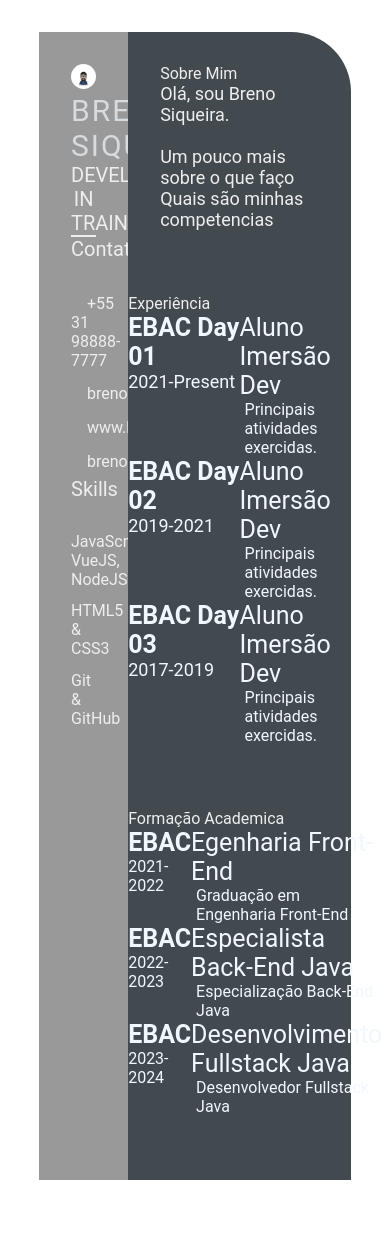
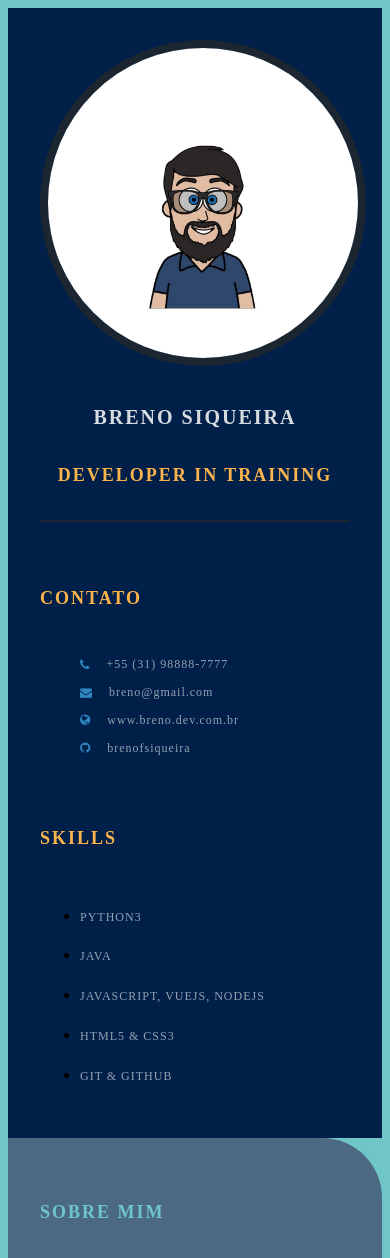
Before and after one commit to brenofsiqueira/brenofsiqueira.github.io, a plain HTML site: page index.html in a window 390 px wide. Shown: the top 1258 px of the page. Before the commit the page ends 1212 px from the top, so only its background shows below. Drawn offline with Linux system fonts and the light colour scheme.

Commit message:
feature: css style

```diff
--- a/index.html
+++ b/index.html
@@ -1,21 +1,23 @@
 <!DOCTYPE html>
 <html lang="en">
-
 <head>
-
     <meta charset="UTF-8">
     <meta http-equiv="X-UA-Compatible" content="IE=edge">
     <meta name="viewport" content="width=device-width, initial-scale=1.0">
+    <title>Breno Siqueira CV</title>
 
-    <title>Breno Siqueira CV</title>
+    <link rel="preconnect" href="https://fonts.googleapis.com">
+    <link rel="preconnect" href="https://fonts.gstatic.com" crossorigin>
+    <link href="https://fonts.googleapis.com/css2?family=Roboto:ital,wght@0,100;0,300;0,400;0,700;1,100;1,300;1,400;1,700&display=swap" rel="stylesheet">
+
+    <link rel="stylesheet" href="https://cdnjs.cloudflare.com/ajax/libs/font-awesome/4.7.0/css/font-awesome.min.css">
 
     <link rel="stylesheet" href="style.css">
 </head>
-
 <body>
     <main class="resume-contents">
         <section class="left-section">
-            <div class="left-section-contents">
+            <div class="left-section-content">
                 <div class="profile">
                     <img class="profile-image" src="img/profile-image.jpg" alt="Profile image">
                     <p class="name">Breno Siqueira</p>
@@ -24,11 +26,11 @@
                 <div class="contact-info">
                     <p class="left-title">Contato</p>
                     <ul>
-                        <li><i class="fa fa-phone"></i>+55 31 98888-7777
+                        <li><i class="fa fa-phone"></i>+55 (31) 98888-7777
                         </li>
                         <li><i class="fa fa-envelope"></i>breno@gmail.com
                         </li>
-                        <li><i class="fa fa-globe"></i>www.brenosiqueira.com
+                        <li><i class="fa fa-globe"></i>www.breno.dev.com.br
                         </li>
                         <li><i class="fa fa-github"></i>brenofsiqueira
                         </li>
@@ -37,15 +39,11 @@
                 <div class="skills">
                     <p class="left-title">Skills</p>
                     <ul>
-                        <li>
-                            <p>JavaScript, VueJS, NodeJS</p>
-                        </li>
-                        <li>
-                            <p>HTML5 & CSS3</p>
-                        </li>
-                        <li>
-                            <p>Git & GitHub</p>
-                        </li>
+                        <li><p>Python3</p></li>
+                        <li><p>Java</p></li>
+                        <li><p>JavaScript, VueJS, NodeJS</p></li>
+                        <li><p>HTML5 & CSS3</p></li>
+                        <li><p>Git & GitHub</p></li>
                     </ul>
                 </div>
             </div>
@@ -56,84 +54,80 @@
                 <section class="about gap">
                     <div class="right-title">Sobre Mim</div>
                     <p class="about-me-contents">
-                        Olá, sou Breno Siqueira.<br>
-                        <br> Um pouco mais sobre o que faço
-                        <br> Quais são minhas competencias
+                        Olá Sou o Breno Siqueira.<br>
+                        <br> Sou um desenvolvedor em treinamento, buscando sempre aprender e aprimorar meu portifólio.
+                        <br> Desvolvedor Front e Back-End em aprendizagem, cada dia aprendendo um pouco mais.
                     </p>
                 </section>
-            </div>
+
                 <section class="experience gap">
-                <div class="right-title">Experiência</div>
+                    <div class="right-title">Experiencia</div>
                     <div class="experience-contents">
                         <div class="exp-left">
-                        <p class="exp-company-name">EBAC Day 01</p>
+                            <p class="exp-company-name">EBAC</p>
                             <p class="exp-time-period">2021-Present</p>
                         </div>
                         <div class="exp-right">
-                        <p class="exp-position">Aluno Imersão Dev</p>
+                            <p class="exp-position">Engenharia Front-End</p>
                             <p class="exp-desc">
-                            Principais atividades exercidas.
+                                Graduação em Engenharia Front-End
                             </p>
                         </div>
+                    </div>
+                    <div class="experience-contents">
                         <div class="exp-left">
-                        <p class="exp-company-name">EBAC Day 02</p>
-                        <p class="exp-time-period">2019-2021</p>
+                            <p class="exp-company-name">EBAC</p>
+                            <p class="exp-time-period">2018-2021</p>
                         </div>
                         <div class="exp-right">
-                        <p class="exp-position">Aluno Imersão Dev</p>
+                            <p class="exp-position">Especialista Back-End Java</p>
                             <p class="exp-desc">
-                            Principais atividades exercidas.
+                                Escialização Back-End Java
                             </p>
                         </div>
+                    </div>
+                    <div class="experience-contents">
                         <div class="exp-left">
-                        <p class="exp-company-name">EBAC Day 03</p>
-                        <p class="exp-time-period">2017-2019</p>
+                            <p class="exp-company-name">EBAC</p>
+                            <p class="exp-time-period">2017-2018</p>
                         </div>
                         <div class="exp-right">
-                        <p class="exp-position">Aluno Imersão Dev</p>
+                            <p class="exp-position">Desenvolvedor Fullstack Java</p>
                             <p class="exp-desc">
-                            Principais atividades exercidas.
+                                Graduação Fullstack Java
                             </p>
                         </div>
                     </div>
                 </section>
-            <section class="education gap">
-                <div class="right-title">Formação Academica</div>
-                <div class="education-contents">
-                    <div class="education-left">
-                        <p class="education-school-name">EBAC</p>
-                        <p class="education-time-period">2021-2022</p>
+                <section class="awards gap">
+                    <div class="right-title">Cursos</div>
+                    <div class="awards-contents">
+                        <div class="awards-left">
+                            <p class="awards-company-name">EBAC</p>
+                            <p class="awards-time-period">Julho de 2021</p>
                         </div>
-                    <div class="education-right">
-                        <p class="education-subject">Egenharia Front-End</p>
-                        <p class="education-desc">
-                            Graduação em Engenharia Front-End
+                        <div class="awards-right">
+                            <p class="awards-name">Curso de UI/UX</p>
+                            <p class="awards-desc">
+                                Curso UI/UX feito na EBAC no ano de 2021
                             </p>
                         </div>
-                    <div class="education-left">
-                        <p class="education-school-name">EBAC</p>
-                        <p class="education-time-period">2022-2023</p>
                     </div>
-                    <div class="education-right">
-                        <p class="education-subject">Especialista Back-End Java</p>
-                        <p class="education-desc">
-                            Especialização Back-End Java
-                        </p>
+                    <div class="awards-contents">
+                        <div class="awards-left">
+                            <p class="awards-company-name">EBAC</p>
+                            <p class="awards-time-period">Junho de 2020</p>
                         </div>
-                    <div class="education-left">
-                        <p class="education-school-name">EBAC</p>
-                        <p class="education-time-period">2023-2024</p>
-                    </div>
-                    <div class="education-right">
-                        <p class="education-subject">Desenvolvimento Fullstack Java</p>
-                        <p class="education-desc">
-                            Desenvolvedor Fullstack Java
+                        <div class="awards-right">
+                            <p class="awards-name">Curso de Phyton</p>
+                            <p class="awards-desc">
+                                Curso Phyton feito na EBAC no ano de 2020
                             </p>
                         </div>
                     </div>
                 </section>
+            </div>
         </section>
     </main>
 </body>
-
 </html>
--- a/style.css
+++ b/style.css
@@ -1,9 +1,14 @@
+style.css
 * {
     margin: 0;
     padding: 0;
     box-sizing: border-box;
     list-style: none;
     font-family: 'Roboto', sans-serif;
+}
+
+body {
+    background-color: #70c6c7;
 }
 
 .resume-contents {
@@ -17,28 +22,29 @@
 .left-section {
     grid-column: span 2;
     height: 100%;
-    background-color: #999999;
+    background-color: #00204A;
 }
 
 .right-section {
     grid-column: span 5;
     height: 100%;
-    background-color: #424a50;
+    background-color: #4B6982;
     border-radius: 0px 60px 0px 0px;
 }
 
-.left-section-contents{
+.left-section-content{
     padding: 2rem 2rem;
 }
 
 .profile {
     width: 100%;
-    border-bottom: 2px solid #eeeeee;
+    border-bottom: 2px solid #1B2631;
 }
 
 .profile .profile-image {
     width: 100%;
-    border-radius: 100%;
+    border-radius: 50%;
+    border: 8px solid #1B2631;
 }
 
 .name {
@@ -46,19 +52,31 @@
     font-size: 30px;
     letter-spacing: 2px;
     text-transform: uppercase;
+    text-align: center;
+    font-weight: bold;
+    padding: 1rem 0;
 }
 
 .profession {
-    color: #eeeeee;
+    color: #FDB44B;
     font-size: 20px;
     text-transform: uppercase;
     text-align: center;
+    letter-spacing: 2px;
+    font-weight: bold;
+    padding-bottom: 1rem;
 }
 
 /* .contact-info { border-bottom: 2px solid #1B2631; } */
 .left-title {
-    color: #eeeeee;
+    color: #FDB44B;
     font-size: 20px;
+    letter-spacing: 2px;
+    text-transform: uppercase;
+    font-weight: bold;
+    display: flex;
+    align-items: center;
+    padding-top: 3rem;
 }
 
 .contact-info ul {
@@ -68,14 +86,18 @@
 .contact-info ul li,
 .references ul li {
     padding: .4rem 0;
-    color: #eeeeee;
+    display: flex;
+    align-items: center;
+    color: #d6dbdfaf;
+    letter-spacing: 1px;
+    font-size: 18px;
 }
 
 .contact-info ul li i,
 .references ul li i {
     padding-right: 1rem;
     font-size: 18px;
-    color: #eeeeee;
+    color: #2E86C1;
 }
 
 .skills ul {
@@ -83,15 +105,46 @@
 }
 .skills ul li p {
     padding: .4rem 0;
-    color: #eeeeee;
+    color: #d6dbdfaf;
+    font-size: 18px;
+    letter-spacing: 1px;
+    display: flex;
+    align-items: center;
+    text-transform: uppercase;
 }
+
+.referance-name {
+    padding-top: 1.5rem;
+    padding-bottom: .4rem;
+    font-size: 18px;
+    color: #F9E79F;
+    letter-spacing: 1px;
+    text-transform: uppercase;
+}
+
+.referance-profession {
+    font-size: 16px;
+    color: #d6dbdfaf;
+    letter-spacing: 1px;
+    /* text-transform: uppercase; */
+    padding-bottom: .4rem;
+}
+
 
 .right-section-contents {
     padding: 2rem 2rem;
 }
 
 .right-title {
-    color: #eeeeee;
+    color: #70C6C7;
+    font-size: 40px;
+    letter-spacing: 2px;
+    text-transform: uppercase;
+    font-weight: bold;
+    display: flex;
+    align-items: center;
+    padding: 2rem 0;
+    position: relative;
 }
 
 .gap {
@@ -99,7 +152,9 @@
 }
 .about-me-contents {
     font-size: 18px;
-    color: #eeeeee;
+    letter-spacing: 1px;
+    line-height: 2rem;
+    color: #F1F8FD;
 }
 
 .experience-contents,
@@ -116,23 +171,124 @@
 .awards-company-name {
     font-size: 25px;
     font-weight: bold;
+    text-transform: uppercase;
+    letter-spacing: 1px;
+    color: #FDB44B;
+    padding-bottom: .4rem;
 }
 
 .exp-time-period,
 .educationp-time-period,
 .awards-time-period {
     font-size: 18px;
+    letter-spacing: 1px;
+    line-height: 2rem;
 }
 
 .exp-position,
 .education-subject,
 .awards-name {
     font-size: 25px;
+    font-weight: bold;
+    text-transform: uppercase;
+    letter-spacing: 1px;
+    color: #FDB44B;
+    padding-bottom: .4rem;
 }
 
 .exp-desc,
 .education-desc,
 .awards-desc {
     font-size: 16px;
+    letter-spacing: 1px;
+    line-height: 1.5rem;
+    border-left: 3px solid #a5a3a3;
     padding-left: 5px;
 }
+
+/* Media queries */
+@media screen and (max-width:780px) {
+    .experience-contents,
+    .education-contents,
+    .awards-contents {
+        grid-template-columns: repeat(1, 1fr);
+    }
+}
+
+@media screen and (max-width:780px) {
+    .left-section {
+        grid-column: span 3;
+    }
+
+    .right-section {
+        grid-column: span 4;
+    }
+
+}
+
+@media screen and (max-width:1200px) {
+    .resume-contents {
+        grid-template-columns: repeat(1, 1fr);
+    }
+}
+
+@media screen and (max-width:390px) {
+    .resume-contents {
+        width: 100%;
+        margin: 0 auto;
+    }
+
+    .name {
+        font-size: 20px;
+    }
+
+    .profession {
+        font-size: 18px;
+    }
+
+    .left-title {
+        font-size: 18px;
+    }
+
+    .right-title {
+        font-size: 18px;
+    }
+
+    .contact-info ul li,
+    .references ul li {
+        font-size: 12px;
+    }
+
+    .contact-info ul li i,
+    .references ul li i {
+        /* padding-right: 1rem; */
+        font-size: 12px;
+    }
+
+    .skills ul li p {
+        font-size: 12px;
+    }
+
+    .about-me-contents {
+        font-size: 16px;
+        line-height: 1.5rem;
+    }
+
+    .exp-company-name,
+    .education-school-name,
+    .awards-company-name {
+        font-size: 18px;
+    }
+
+    .exp-time-period,
+    .educationp-time-period,
+    .awards-time-period {
+        font-size: 16px;
+    }
+
+    .exp-position,
+    .education-subject,
+    .awards-name {
+        font-size: 18px;
+    }
+}
```
Lines whose indentation alone changed are shown as unchanged.
